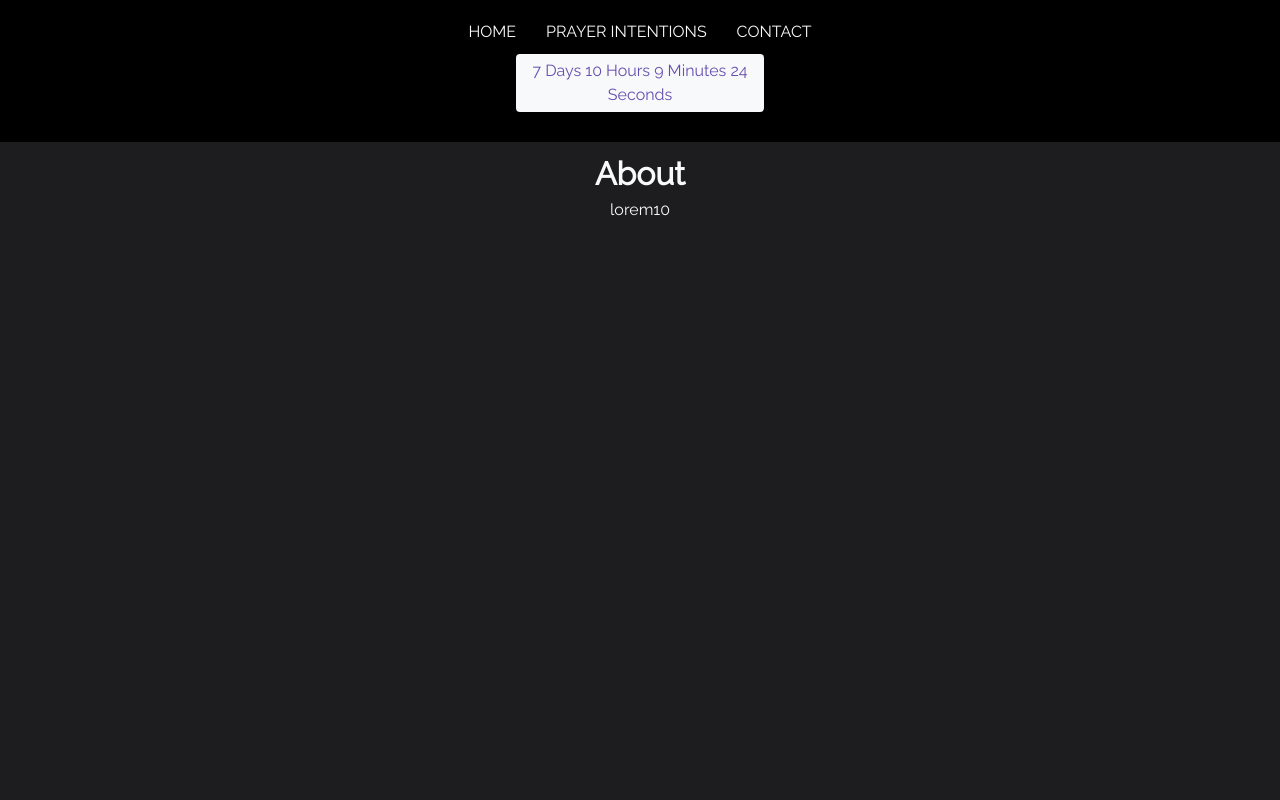
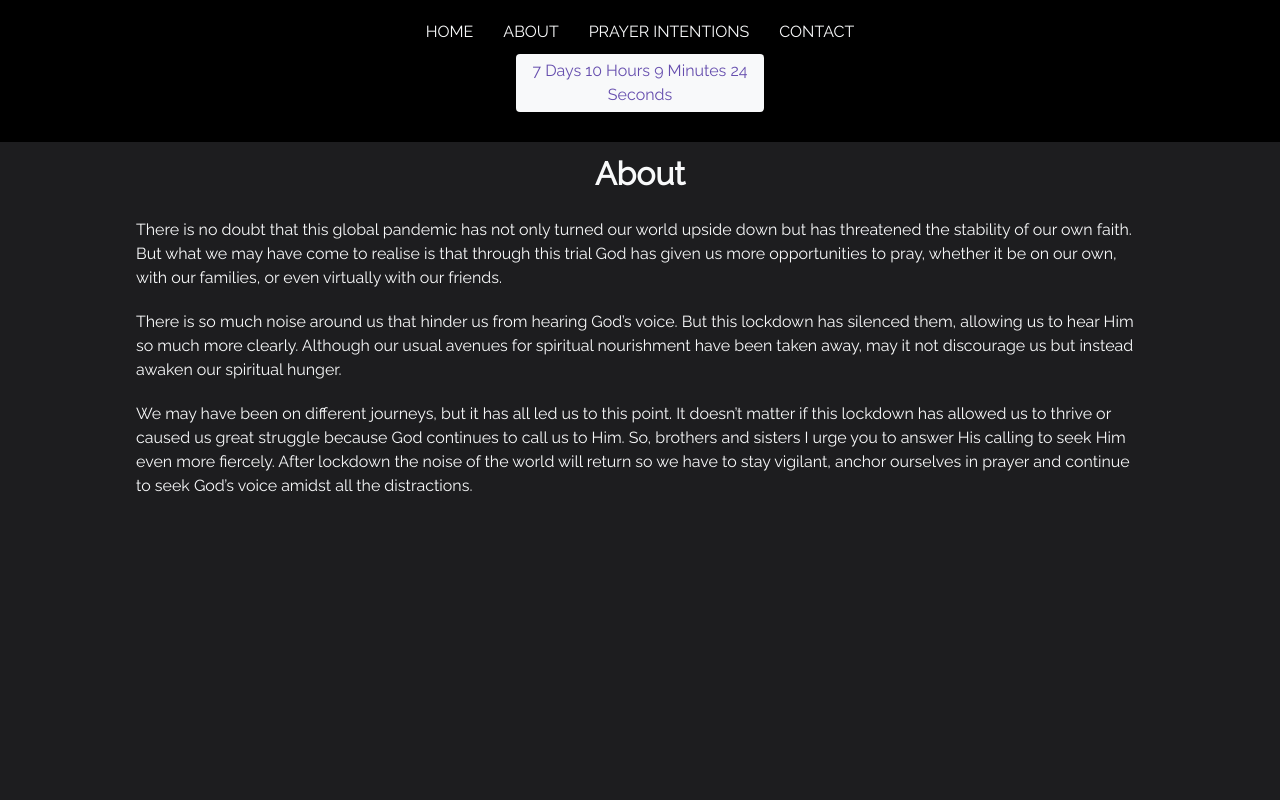
Before and after one commit to lattrellsapon/letuspraynz, a React (Create React App) app in the folder client/: page /about in a window 1280 px wide. Shown: the top 800 px of the page. Built offline with nearby package versions, Linux system fonts and the light colour scheme; the HTML template or start-up script is replaced by a standard one.

Commit message:
Added the about page

```diff
--- a/client/src/App.css
+++ b/client/src/App.css
@@ -127,6 +127,11 @@ nav {
 
 .home-container {
   min-height: 620px;
+}
+
+/* About */
+.about-content p {
+  margin: 20px 0;
 }
 
 /* Prayer Intentions */
--- a/client/src/components/layout/Navbar.js
+++ b/client/src/components/layout/Navbar.js
@@ -12,11 +12,11 @@ export const Navbar = () => {
             HOME
           </Link>
         </li>
-        {/* <li className='nav-link'>
+        <li className='nav-link'>
           <Link to='/about' className='nav-link-item'>
             ABOUT
           </Link>
-        </li> */}
+        </li>
         <li className='nav-link'>
           <Link to='/prayer-intentions' className='nav-link-item'>
             PRAYER INTENTIONS
--- a/client/src/components/pages/About.js
+++ b/client/src/components/pages/About.js
@@ -5,7 +5,31 @@ export const About = () => {
     <div className='min-height about-header'>
       <div className='about-header text-center'>
         <h1>About</h1>
-        <p>lorem10</p>
+      </div>
+      <div className='about-content'>
+        <p>
+          There is no doubt that this global pandemic has not only turned our
+          world upside down but has threatened the stability of our own faith.
+          But what we may have come to realise is that through this trial God
+          has given us more opportunities to pray, whether it be on our own,
+          with our families, or even virtually with our friends.
+        </p>
+        <p>
+          There is so much noise around us that hinder us from hearing God’s
+          voice. But this lockdown has silenced them, allowing us to hear Him so
+          much more clearly. Although our usual avenues for spiritual
+          nourishment have been taken away, may it not discourage us but instead
+          awaken our spiritual hunger.
+        </p>
+        <p>
+          We may have been on different journeys, but it has all led us to this
+          point. It doesn’t matter if this lockdown has allowed us to thrive or
+          caused us great struggle because God continues to call us to Him. So,
+          brothers and sisters I urge you to answer His calling to seek Him even
+          more fiercely. After lockdown the noise of the world will return so we
+          have to stay vigilant, anchor ourselves in prayer and continue to seek
+          God’s voice amidst all the distractions.
+        </p>
       </div>
     </div>
   );
```
